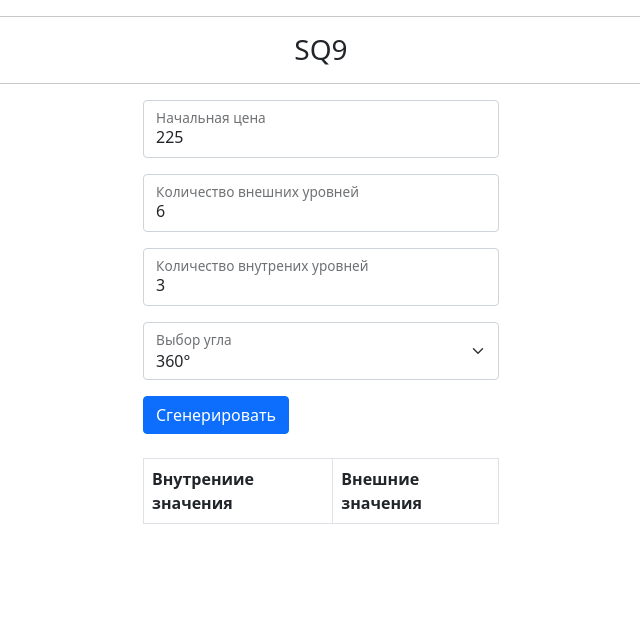
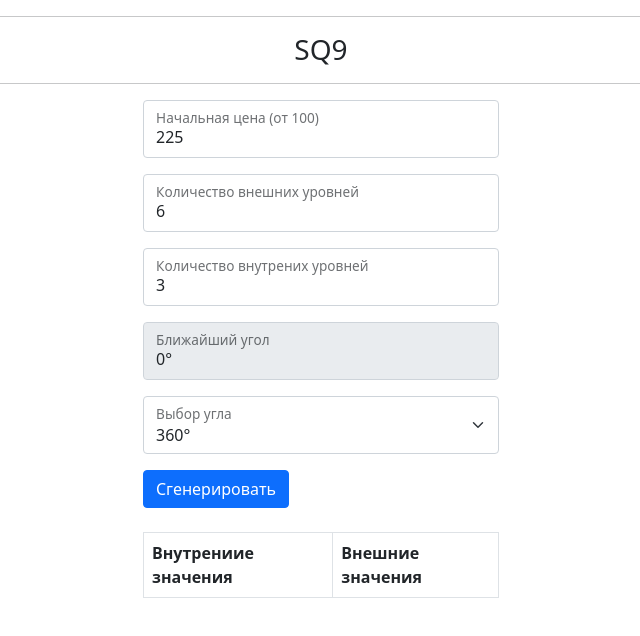
Before and after one commit to lutogin/sq9, an Angular app: page / in a window 1280 px wide. Shown: the top 636 px of the page, without its empty margins (319-959 px from the left). Built offline with nearby package versions, Linux system fonts and the light colour scheme.

Commit message:
add angle scan

```diff
--- a/src/app/sq9/sq9.component.html
+++ b/src/app/sq9/sq9.component.html
@@ -11,7 +11,7 @@
   <div class="row">
     <div class="col-sm"></div>
     <div class="col-sm">
-      <form #f="ngForm" (submit)="generate()">
+      <form #form="ngForm" (submit)="generate()">
 
         <div class="form-floating mb-3">
           <input
@@ -24,10 +24,10 @@
             name="initNum"
             type="number"
             required="required"
-            pattern="^[1-9][0-9]{0,}"
+            pattern="^[1-9][0-9]{2,}"
             min="1"
           >
-          <label for="initNum" class="form-label">Начальная цена</label>
+          <label for="initNum" class="form-label">Начальная цена (от 100)</label>
         </div>
 
         <div class="form-floating mb-3">
@@ -59,6 +59,18 @@
         </div>
 
         <div class="form-floating mb-3">
+          <input
+            id="closetsAngle"
+            class="form-control"
+            value="{{closetsAngle}}°"
+            name="closetsAngle"
+            disabled="disabled"
+            type="text"
+          >
+          <label for="closetsAngle" class="form-label">Ближайший угол</label>
+        </div>
+
+        <div class="form-floating mb-3">
           <select
             id="degreeSelect"
             class="form-select"
@@ -78,7 +90,7 @@
         </div>
 
         <div class="form-group">
-          <button class="btn btn-primary">Сгенерировать</button>
+          <button [disabled]="!form.valid" class="btn btn-primary">Сгенерировать</button>
         </div>
       </form>
 
--- a/src/app/sq9/sq9.component.ts
+++ b/src/app/sq9/sq9.component.ts
@@ -18,6 +18,8 @@ export class Sq9Component implements OnInit {
   quantityInside = 3;
   selectedDegree = '';
   degrees: string[] = [];
+
+  closetsAngle = 0;
 
   resultsOutside: string[] = [];
   resultsInside: string[] = [];
@@ -42,6 +44,15 @@ export class Sq9Component implements OnInit {
       // @ts-ignore
       degrees: DegreesObj[this.selectedDegree]
     });
+
+    this.closetsAngle = this.getClosetsAngle();
+  }
+
+  private getClosetsAngle(): number {
+    return Number(
+      this.sq9Service.findClosetsAngle(Number(this.initNum))
+        .replace(/\D+/g, '')
+    );
   }
 
   clearInitNum(evt: any): void {
--- a/src/app/sq9/sq9.service.ts
+++ b/src/app/sq9/sq9.service.ts
@@ -7,13 +7,13 @@ import { DegreesEnum, Direction, StartingAngleNumbers } from './sq9.model';
   providedIn: 'root'
 })
 export class Sq9Service {
+  DEEP = 99;
 
   constructor() {
-    console.log(' ---> ', this.fillMainDg());
   }
 
   // @ts-ignore
-  private sq9Generate(
+  private static sq9Generate(
     { initNum, quantity, direction = Direction.Next, degrees = DegreesEnum.dg360 }: ISq9GenerateDto
   ): BigNumber[] {
     const result = [];
@@ -27,24 +27,43 @@ export class Sq9Service {
         : sqrtFromNum
           .plus(new BigNumber(degrees).multipliedBy(i))
           .exponentiatedBy(2);
+
       result.push(findValue);
     }
 
     return result;
   }
 
+  findClosetsAngle(initNum: number): string {
+    const mainAngles = this.fillMainDg(this.DEEP);
+    const angleKeys = Object.keys(mainAngles);
+    const closetsFromAll = angleKeys
+      .map((angle: string) => this.findClosestNum(mainAngles[angle], initNum));
+
+    const maxClosets = this.findClosestNum(closetsFromAll, initNum);
+    return angleKeys.filter((angle: string) => mainAngles[angle].includes(maxClosets))[0];
+  }
+
+  findClosestNum(arr: number[], value: number): number {
+    function closestReduce(accum: number, current: number): number {
+      return Math.abs(current - value) < Math.abs(accum - value) ? current : accum;
+    }
+
+    return arr.reduce(closestReduce);
+  }
+
   sq9GenerateStr(data: ISq9GenerateDto): string[] {
-    return this.sq9Generate(data)
+    return Sq9Service.sq9Generate(data)
       .map((num) => num.toNumber().toFixed(2));
   }
 
   sq9GenerateDecimal(data: ISq9GenerateDto): number[] {
-    return this.sq9Generate(data)
+    return Sq9Service.sq9Generate(data)
       .map((num) => num.toNumber());
   }
 
   sq9GenerateNum(data: ISq9GenerateDto): number[] {
-    return this.sq9Generate(data)
+    return Sq9Service.sq9Generate(data)
       .map((num) => Math.round(num.toNumber()));
   }
 
@@ -56,8 +75,7 @@ export class Sq9Service {
           initNum: StartingAngleNumbers.dg45,
           quantity: deep,
           direction: Direction.Next,
-          degrees: DegreesEnum.dg45
-        }),
+          degrees: DegreesEnum.dg360}),
       ],
       dg90: [
         StartingAngleNumbers.dg90,
@@ -65,8 +83,7 @@ export class Sq9Service {
           initNum: StartingAngleNumbers.dg90,
           quantity: deep,
           direction: Direction.Next,
-          degrees: DegreesEnum.dg90
-        })
+          degrees: DegreesEnum.dg360})
       ],
       dg135: [
         StartingAngleNumbers.dg135,
@@ -74,7 +91,7 @@ export class Sq9Service {
           initNum: StartingAngleNumbers.dg135,
           quantity: deep,
           direction: Direction.Next,
-          degrees: DegreesEnum.dg135
+          degrees: DegreesEnum.dg360
         }),
       ],
       dg180: [
@@ -83,7 +100,7 @@ export class Sq9Service {
           initNum: StartingAngleNumbers.dg180,
           quantity: deep,
           direction: Direction.Next,
-          degrees: DegreesEnum.dg180
+          degrees: DegreesEnum.dg360
         })
       ],
       dg225: [
@@ -92,7 +109,7 @@ export class Sq9Service {
           initNum: StartingAngleNumbers.dg225,
           quantity: deep,
           direction: Direction.Next,
-          degrees: DegreesEnum.dg225
+          degrees: DegreesEnum.dg360
         }),
       ],
       dg270: [
@@ -101,7 +118,7 @@ export class Sq9Service {
           initNum: StartingAngleNumbers.dg270,
           quantity: deep,
           direction: Direction.Next,
-          degrees: DegreesEnum.dg270
+          degrees: DegreesEnum.dg360
         }),
       ],
       dg315: [
@@ -110,7 +127,7 @@ export class Sq9Service {
           initNum: StartingAngleNumbers.dg315,
           quantity: deep,
           direction: Direction.Next,
-          degrees: DegreesEnum.dg315
+          degrees: DegreesEnum.dg360
         }),
       ],
       dg360: [
```
